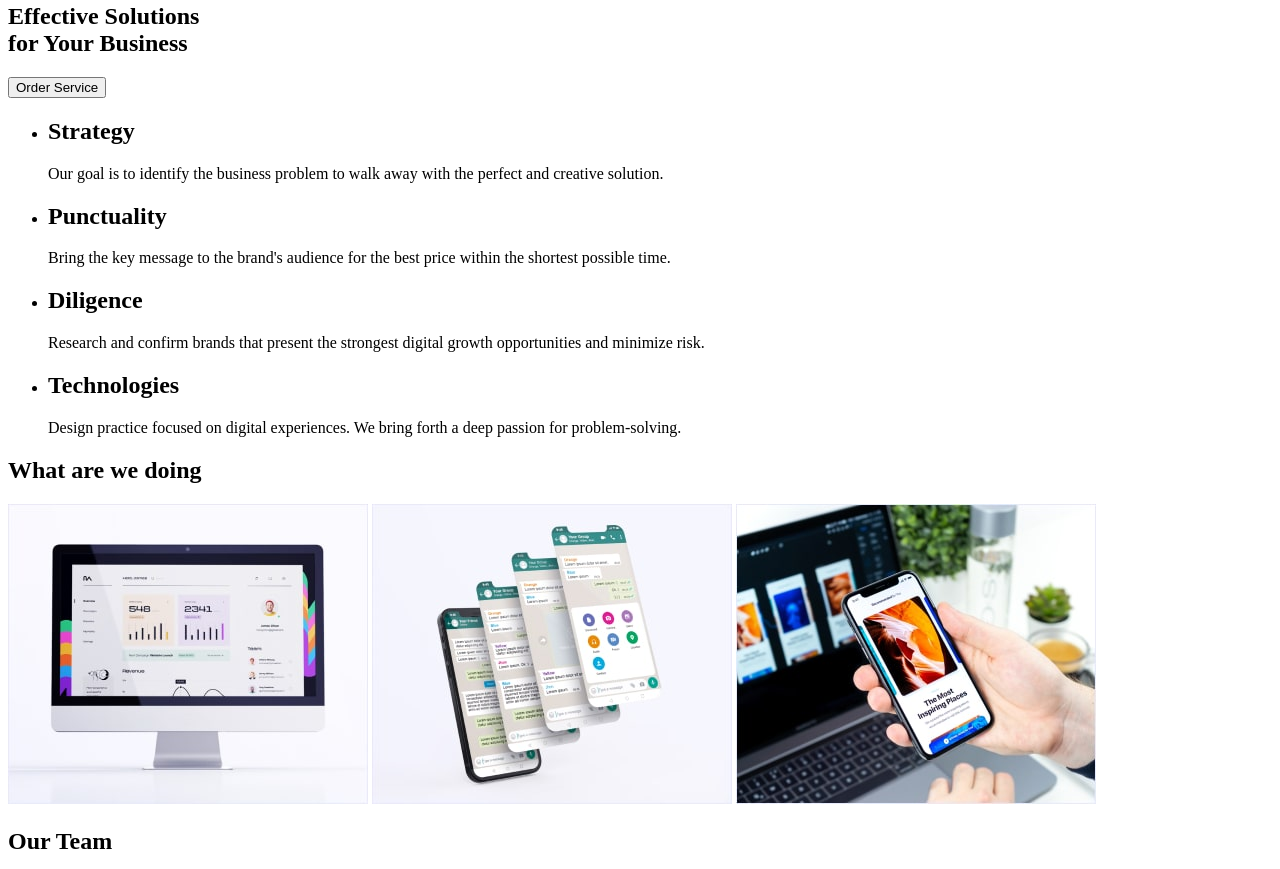
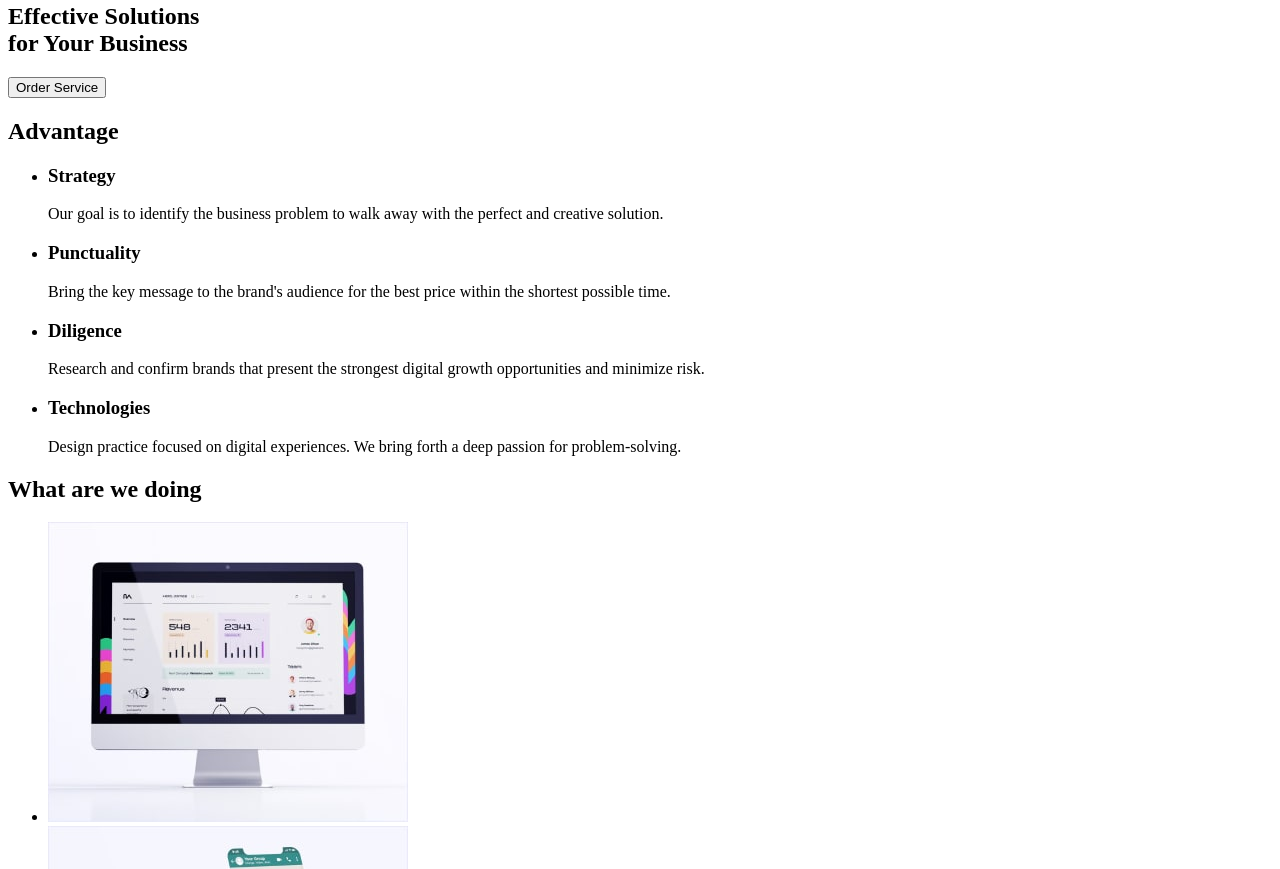
Before and after one commit to VoodPekker/goit-markup-hw-01, a plain HTML site: page index.html in a window 1280 px wide. Shown: the part 173-1042 px from the top of the page. Drawn offline with Linux system fonts and the light colour scheme.

Commit message:
Update index.html
Changes are noticed by the mentor

```diff
--- a/index.html
+++ b/index.html
@@ -32,30 +32,31 @@
       </section>
 
       <section>
+        <h2>Advantage</h2>
         <ul>
           <li>
-            <h2>Strategy</h2>
+            <h3>Strategy</h3>
             <p>
               Our goal is to identify the business problem to walk away with the perfect and
               creative solution.
             </p>
           </li>
           <li>
-            <h2>Punctuality</h2>
+            <h3>Punctuality</h3>
             <p>
               Bring the key message to the brand's audience for the best price within the shortest
               possible time.
             </p>
           </li>
           <li>
-            <h2>Diligence</h2>
+            <h3>Diligence</h3>
             <p>
               Research and confirm brands that present the strongest digital growth opportunities
               and minimize risk.
             </p>
           </li>
           <li>
-            <h2>Technologies</h2>
+            <h3>Technologies</h3>
             <p>
               Design practice focused on digital experiences. We bring forth a deep passion for
               problem-solving.
@@ -66,9 +67,11 @@
 
       <section>
         <h2>What are we doing</h2>
-        <img src="./image/img-1.jpg" width="360" height="300" alt="Monitor">
-        <img src="./image/img-2.jpg" width="360" height="300" alt="Smartphone">
-        <img src="./image/img-3.jpg" width="360" height="300" alt="Smartphone+notebook">
+        <ul>
+            <li><img src="./image/img-1.jpg" width="360" height="300" alt="Monitor"></li>
+            <li><img src="./image/img-2.jpg" width="360" height="300" alt="Smartphone"></li>
+            <li><img src="./image/img-3.jpg" width="360" height="300" alt="Smartphone+notebook"></li>
+        </ul>
       </section>
 
       <section>
@@ -100,7 +103,7 @@
 
     <footer>
       <a href="./index.html">
-        <p><span>WEB</span>STUDIO</p>
+        <span>WEB</span>STUDIO
       </a>
       <p>
         Increase the flow of customers and sales for your business with digital marketing
```
